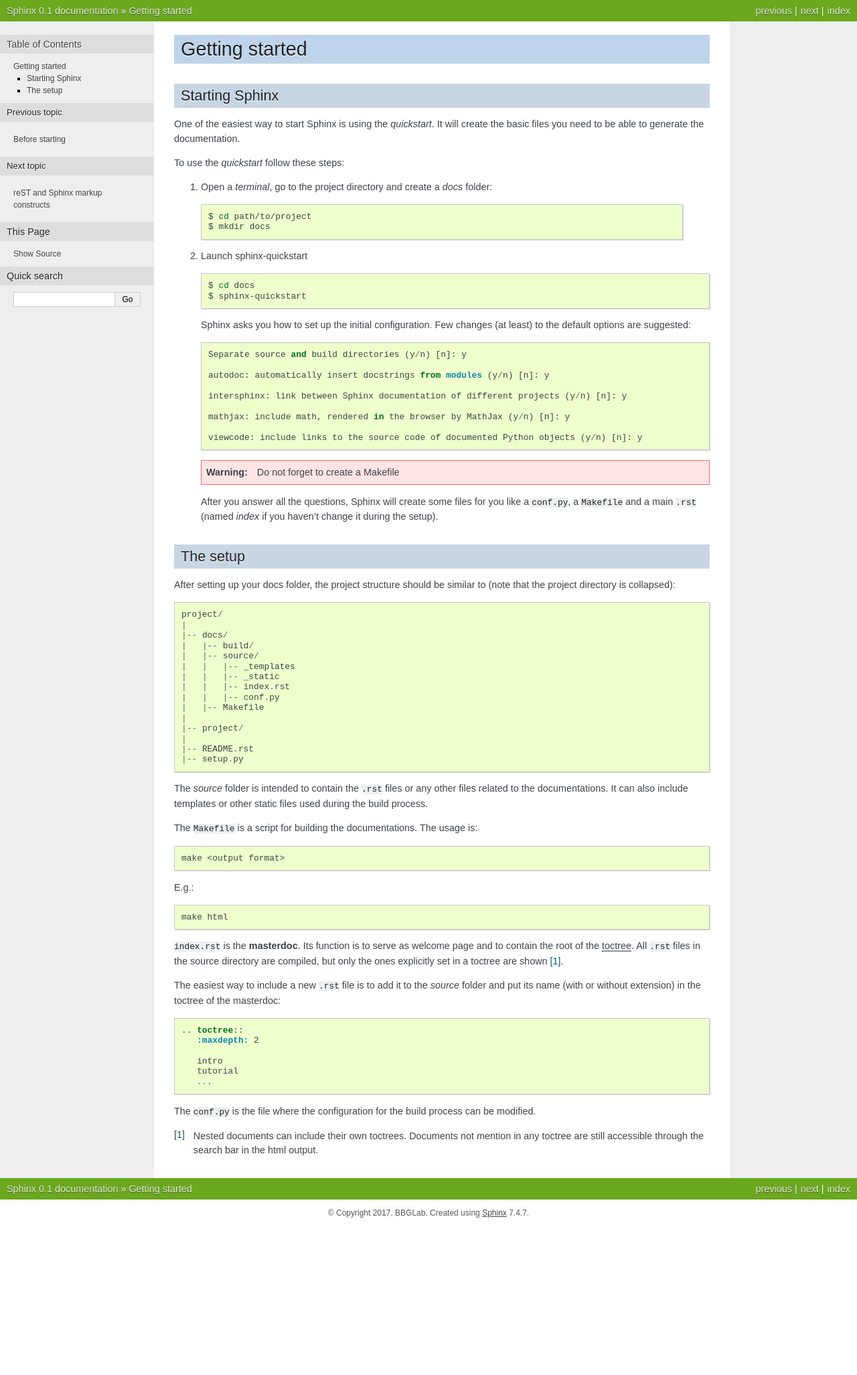
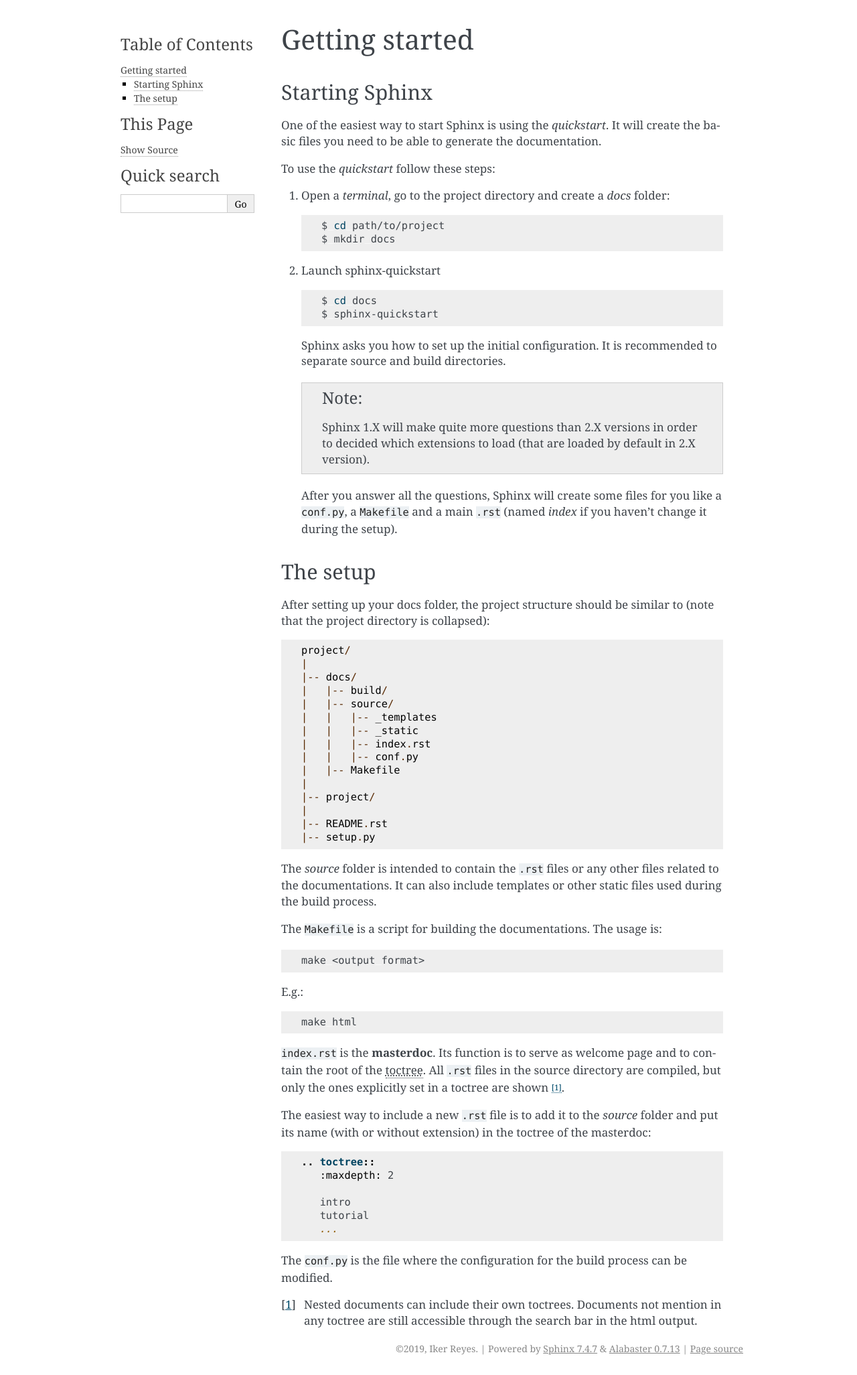
Before and after one commit to ikerreyes/sphinx, a Sphinx documentation site: the page built from source/start.rst, in a window 1280 px wide. Shown: the whole page at 67% size. Built offline with Sphinx 7.4.7, drawn with Linux system fonts in a browser that asks for light colours; before the commit the page ends 1831 px from its top, so only the background shows below that.

Commit message:
Updated to Sphinx 2

```diff
--- a/source/conf.py
+++ b/source/conf.py
@@ -1,17 +1,10 @@
-#!/usr/bin/env python3
-# -*- coding: utf-8 -*-
+# Configuration file for the Sphinx documentation builder.
 #
-# Sphinx documentation build configuration file, created by
-# sphinx-quickstart on Fri Oct  6 16:45:40 2017.
-#
-# This file is execfile()d with the current directory set to its
-# containing dir.
-#
-# Note that not all possible configuration values are present in this
-# autogenerated file.
-#
-# All configuration values have a default; values that are commented out
-# serve to show the default.
+# This file only contains a selection of the most common options. For a full
+# list see the documentation:
+# http://www.sphinx-doc.org/en/master/config
+
+# -- Path setup --------------------------------------------------------------
 
 # If extensions (or modules to document with autodoc) are in another directory,
 # add these directories to sys.path here. If the directory is relative to the
@@ -22,198 +15,47 @@
 # sys.path.insert(0, os.path.abspath('.'))
 
 
-# -- General configuration ------------------------------------------------
+# -- Project information -----------------------------------------------------
 
-# If your documentation needs a minimal Sphinx version, state it here.
-#
-# needs_sphinx = '1.0'
+project = 'Sphinx'
+copyright = '2019, Iker Reyes'
+author = 'Iker Reyes'
+
+
+# -- General configuration ---------------------------------------------------
 
 # Add any Sphinx extension module names here, as strings. They can be
 # extensions coming with Sphinx (named 'sphinx.ext.*') or your custom
 # ones.
-extensions = ['sphinx.ext.autodoc',
-    'sphinx.ext.intersphinx',
+extensions = [
     'sphinx.ext.todo',
-    'sphinx.ext.coverage',
-    'sphinx.ext.mathjax',
-    'sphinx.ext.ifconfig',
-    'sphinx.ext.viewcode',
-    'sphinx.ext.napoleon',
     'IPython.sphinxext.ipython_directive',
-    'IPython.sphinxext.ipython_console_highlighting',
+    'IPython.sphinxext.ipython_console_highlighting'
 ]
-
 
 # Add any paths that contain templates here, relative to this directory.
 templates_path = ['_templates']
 
-# The suffix(es) of source filenames.
-# You can specify multiple suffix as a list of string:
-#
-# source_suffix = ['.rst', '.md']
-source_suffix = '.rst'
-
-# The master toctree document.
-master_doc = 'index'
-
-# General information about the project.
-project = 'Sphinx'
-copyright = '2017, BBGLab'
-author = 'BBGLab'
-
-# The version info for the project you're documenting, acts as replacement for
-# |version| and |release|, also used in various other places throughout the
-# built documents.
-#
-# The short X.Y version.
-version = '0.1'
-# The full version, including alpha/beta/rc tags.
-release = '0.1'
-
-# The language for content autogenerated by Sphinx. Refer to documentation
-# for a list of supported languages.
-#
-# This is also used if you do content translation via gettext catalogs.
-# Usually you set "language" from the command line for these cases.
-language = None
-
 # List of patterns, relative to source directory, that match files and
 # directories to ignore when looking for source files.
-# This patterns also effect to html_static_path and html_extra_path
+# This pattern also affects html_static_path and html_extra_path.
 exclude_patterns = []
 
-# The name of the Pygments (syntax highlighting) style to use.
-pygments_style = 'sphinx'
 
-# If true, `todo` and `todoList` produce output, else they produce nothing.
-todo_include_todos = True
-
-
-# -- Options for HTML output ----------------------------------------------
+# -- Options for HTML output -------------------------------------------------
 
 # The theme to use for HTML and HTML Help pages.  See the documentation for
 # a list of builtin themes.
 #
-html_theme = 'nature'
-
-if html_theme == 'sphinx_rtd_theme':
-    import sphinx_rtd_theme
-    html_theme_path = [sphinx_rtd_theme.get_html_theme_path()]
-
-# Theme options are theme-specific and customize the look and feel of a theme
-# further.  For a list of options available for each theme, see the
-# documentation.
-#
-# html_theme_options = {}
+html_theme = 'alabaster'
 
 # Add any paths that contain custom static files (such as style sheets) here,
 # relative to this directory. They are copied after the builtin static files,
 # so a file named "default.css" will overwrite the builtin "default.css".
 html_static_path = ['_static']
 
-# Custom sidebar templates, must be a dictionary that maps document names
-# to template names.
-#
-# This is required for the alabaster theme
-# refs: http://alabaster.readthedocs.io/en/latest/installation.html#sidebars
-if html_theme == 'alabaster':
-    html_sidebars = {
-        '**': [
-            'about.html',  # BUG
-            'navigation.html',
-            'relations.html',  # needs 'show_related': True theme option to display
-            'searchbox.html',
-            'donate.html',
-        ]
-    }
-
-
-# -- Options for HTMLHelp output ------------------------------------------
-
-# Output file base name for HTML help builder.
-htmlhelp_basename = 'Sphinxdoc'
-
-
-# -- Options for LaTeX output ---------------------------------------------
-
-latex_elements = {
-    # The paper size ('letterpaper' or 'a4paper').
-    #
-    # 'papersize': 'letterpaper',
-
-    # The font size ('10pt', '11pt' or '12pt').
-    #
-    # 'pointsize': '10pt',
-
-    # Additional stuff for the LaTeX preamble.
-    #
-    # 'preamble': '',
-
-    # Latex figure (float) alignment
-    #
-    # 'figure_align': 'htbp',
-}
-
-# Grouping the document tree into LaTeX files. List of tuples
-# (source start file, target name, title,
-#  author, documentclass [howto, manual, or own class]).
-latex_documents = [
-    (master_doc, 'Sphinx.tex', 'Sphinx Documentation',
-     'BBGLab', 'manual'),
-]
-
-
-# -- Options for manual page output ---------------------------------------
-
-# One entry per manual page. List of tuples
-# (source start file, name, description, authors, manual section).
-man_pages = [
-    (master_doc, 'sphinx', 'Sphinx Documentation',
-     [author], 1)
-]
-
-
-# -- Options for Texinfo output -------------------------------------------
-
-# Grouping the document tree into Texinfo files. List of tuples
-# (source start file, target name, title, author,
-#  dir menu entry, description, category)
-texinfo_documents = [
-    (master_doc, 'Sphinx', 'Sphinx Documentation',
-     author, 'Sphinx', 'One line description of project.',
-     'Miscellaneous'),
-]
-
-
-
-# -- Options for Epub output ----------------------------------------------
-
-# Bibliographic Dublin Core info.
-epub_title = project
-epub_author = author
-epub_publisher = author
-epub_copyright = copyright
-
-# The unique identifier of the text. This can be a ISBN number
-# or the project homepage.
-#
-# epub_identifier = ''
-
-# A unique identification for the text.
-#
-# epub_uid = ''
-
-# A list of files that should not be packed into the epub file.
-epub_exclude_files = ['search.html']
-
-
-
-# Example configuration for intersphinx: refer to the Python standard library.
-intersphinx_mapping = {'https://docs.python.org/': None}
-
 
 # Lines for the IPython sphinx extension
-
 ipython_execlines = [
     'import numpy as np',
     # This ensures correct rendering on system with console encoding != utf8
@@ -222,3 +64,6 @@
     # the console, so this is fine.
     'pd.options.display.encoding="utf8"'
     ]
+
+# Example configuration for intersphinx: refer to the Python standard library.
+intersphinx_mapping = {'https://docs.python.org/': None}
--- a/source/index.rst
+++ b/source/index.rst
@@ -1,5 +1,5 @@
-.. ProjectDocumentation documentation master file, created by
-   sphinx-quickstart on Fri Nov  4 11:58:08 2016.
+.. Sphinx documentation master file, created by
+   sphinx-quickstart on Mon Oct  7 20:47:18 2019.
    You can adapt this file completely to your liking, but it should at least
    contain the root `toctree` directive.
 
--- a/source/start.rst
+++ b/source/start.rst
@@ -30,21 +30,10 @@
 
 
    Sphinx asks you how to set up the initial configuration.
-   Few changes (at least) to the default options are suggested::
+   It is recommended to separate source and build directories.
 
-      Separate source and build directories (y/n) [n]: y
-
-      autodoc: automatically insert docstrings from modules (y/n) [n]: y
-
-      intersphinx: link between Sphinx documentation of different projects (y/n) [n]: y
-
-      mathjax: include math, rendered in the browser by MathJax (y/n) [n]: y
-
-      viewcode: include links to the source code of documented Python objects (y/n) [n]: y
-
-   .. warning::
-
-      Do not forget to create a Makefile
+   .. note:: Sphinx 1.X will make quite more questions than 2.X versions
+      in order to decided which extensions to load (that are loaded by default in 2.X version).
 
    After you answer all the questions, Sphinx will create some files for you like a :file:`conf.py`,
    a :file:`Makefile` and a main :file:`.rst` (named *index* if you haven't change it during the setup).
```
Also changed, not shown: 2 other files.
